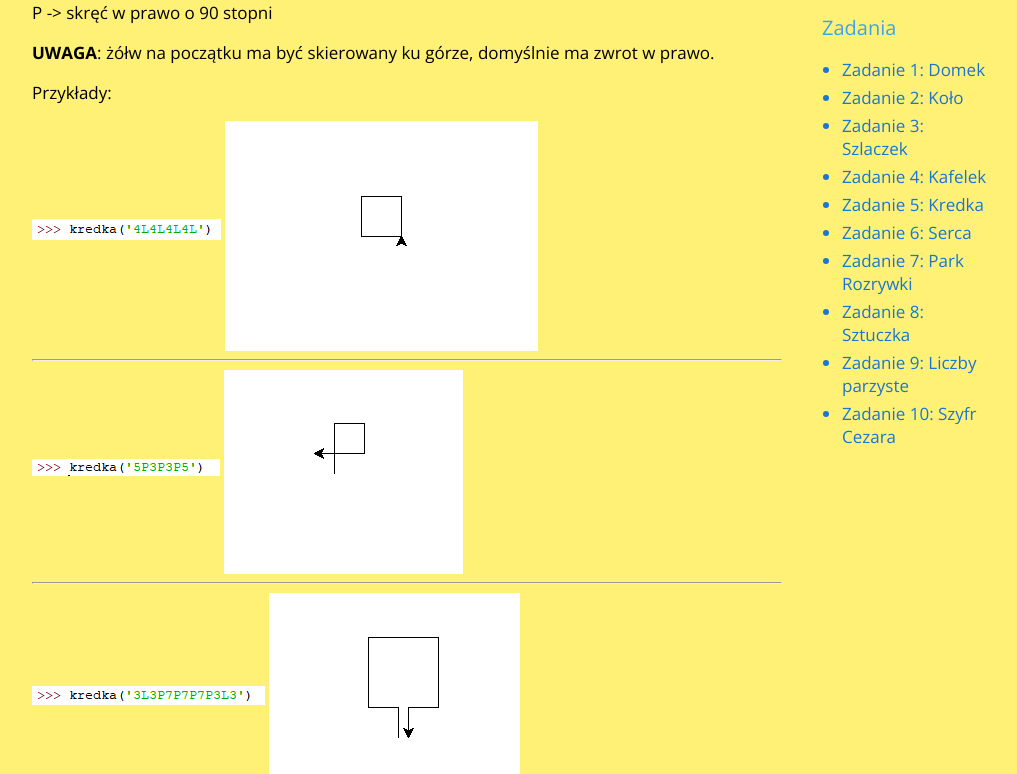
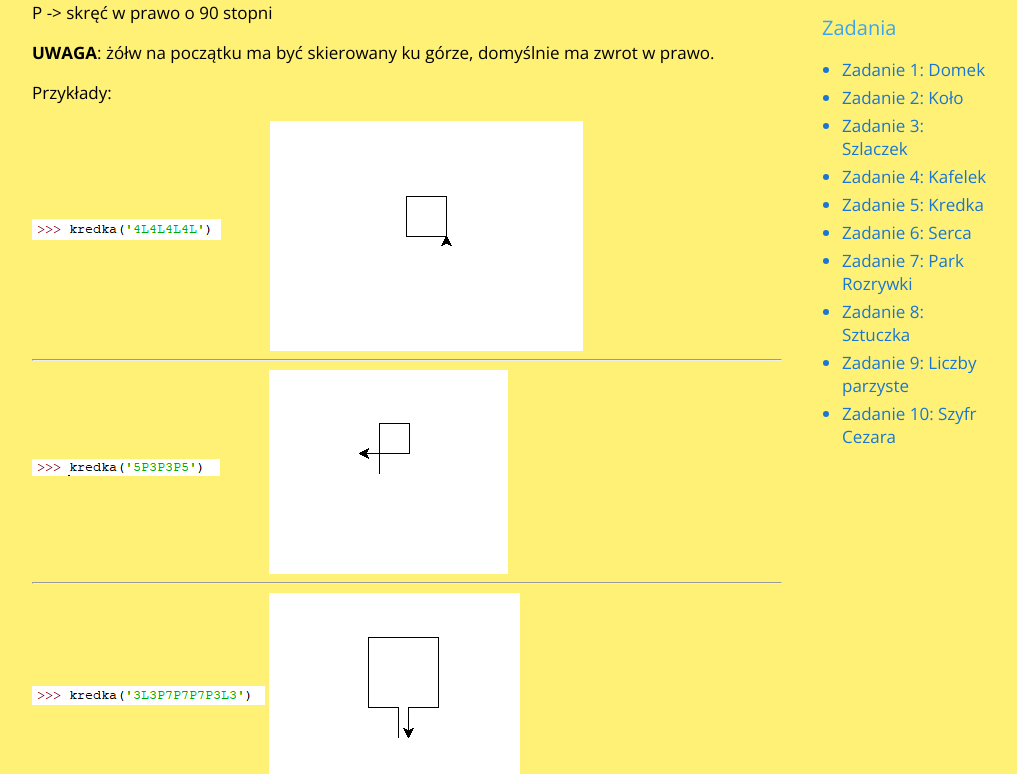
Before and after one commit to Misioskiper/zabawa_w_pythona, a plain HTML site: page kredka.html in a window 1280 px wide. Shown: the part 626-1400 px from the top of the page, without its empty margins (128-1145 px from the left). Drawn offline with nearby package versions, Linux system fonts and the light colour scheme.

Commit message:
Update kredka.html

```diff
--- a/kredka.html
+++ b/kredka.html
@@ -61,10 +61,10 @@
                     <p><strong>UWAGA</strong>: żółw na początku ma być skierowany ku górze, domyślnie ma zwrot w prawo.</p>
                     <p>Przykłady:</p>
                     <img src="img/kredka1.png"/>
-                    <img src="img/kredka2.png" align="center"/>
+                    <img src="img/kredka2.png" align="center" style="margin-left: 45px"/>
                     <hr/>
                     <img src="img/kredka3.png"/>
-                    <img src="img/kredka4.png" align="center"/>
+                    <img src="img/kredka4.png" align="center" style="margin-left: 45px"/>
                     <hr/>
                     <img src="img/kredka5.png"/>
                     <img src="img/kredka6.png" align="center"/>
```
